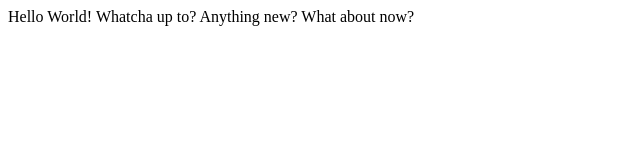
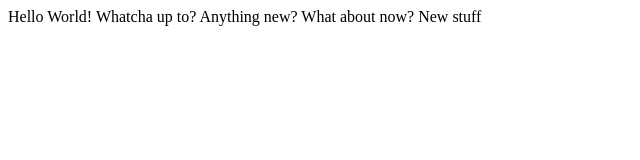
Before and after one commit to Lange544/DawsonLange, a plain HTML site: page index.html in a window 1280 px wide. Shown: the full height of the page, 0-640 px from the left. Drawn offline with Linux system fonts and the light colour scheme.

Commit message:
New stuff

```diff
--- a/index.html
+++ b/index.html
@@ -1,5 +1,5 @@
 <html>
     <body>
-        Hello World! Whatcha up to? Anything new? What about now?
+        Hello World! Whatcha up to? Anything new? What about now? New stuff
     </body>
 </html>
```
